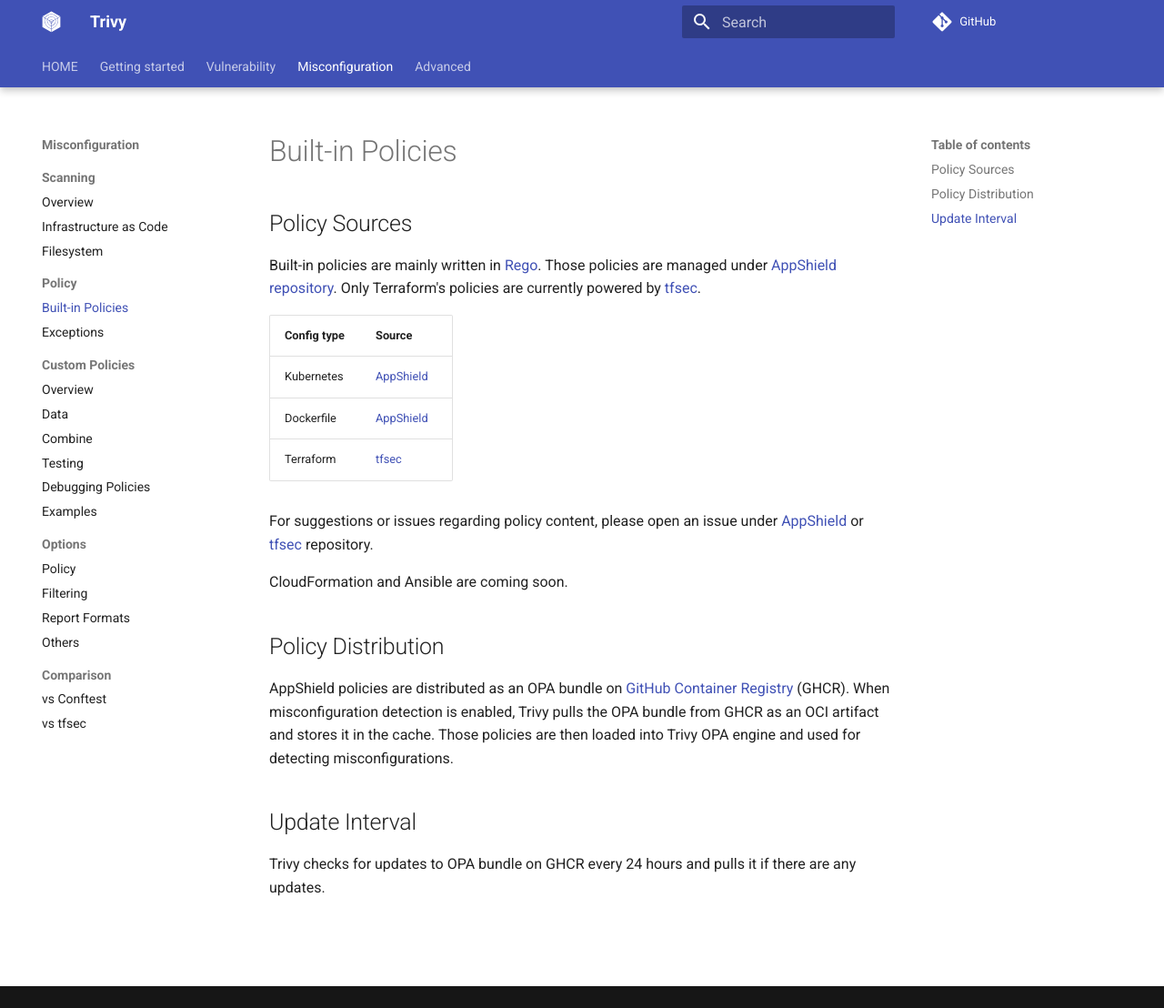
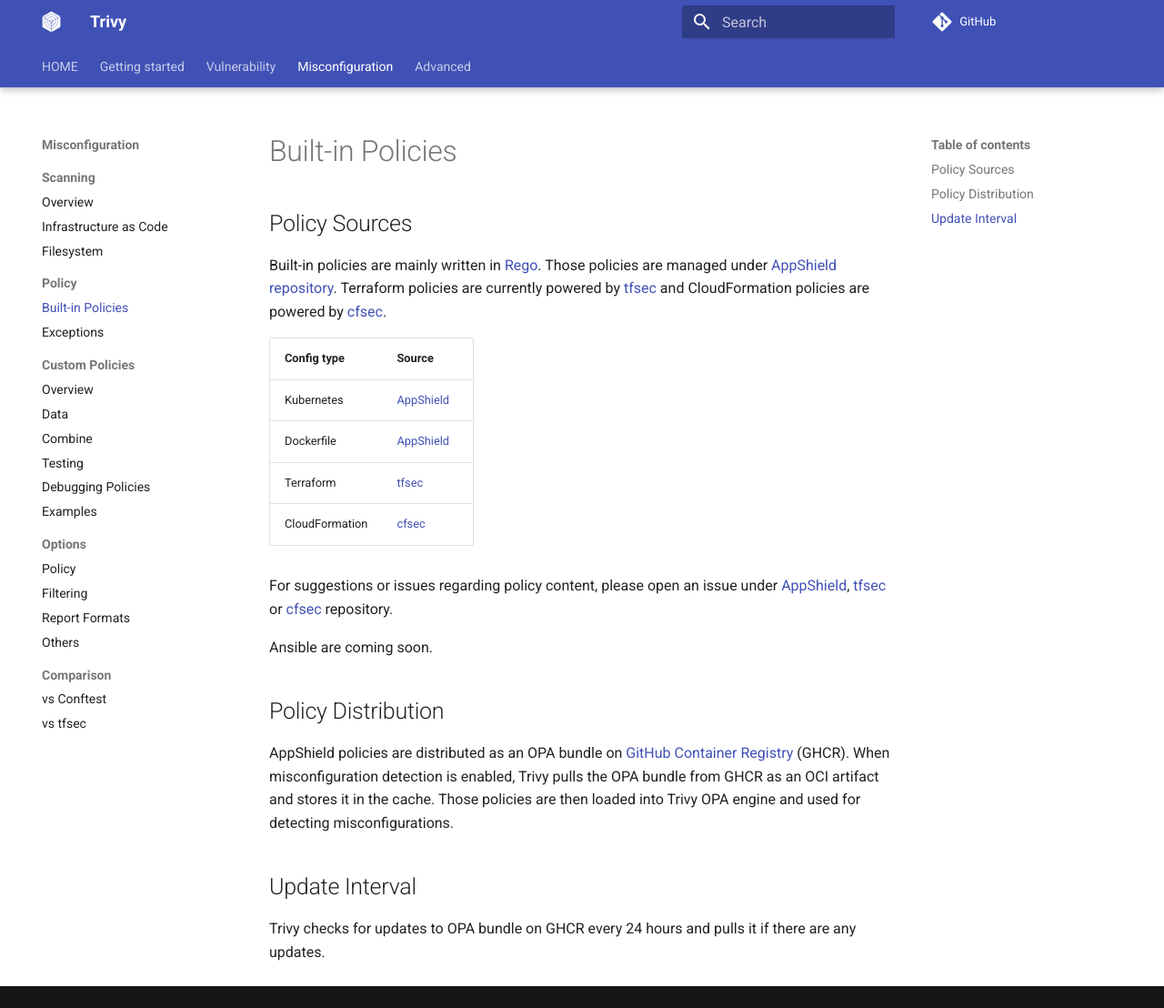
Before and after one commit to kaisenlinux/trivy, an MkDocs documentation site: the page built from docs/misconfiguration/policy/builtin.md, in a window 1280 px wide and 1108 px high. Shown: the whole window at 91% size. Built offline with MkDocs 1.6.1 and Material for MkDocs 9.7.7, drawn with Linux system fonts in a browser that asks for light colours; comment, search, counter and statistics services are not loaded; the version menu is left out.

Commit message:
Import 0.21.0 version

```diff
--- a/docs/misconfiguration/policy/builtin.md
+++ b/docs/misconfiguration/policy/builtin.md
@@ -4,17 +4,18 @@
 
 Built-in policies are mainly written in [Rego][rego].
 Those policies are managed under [AppShield repository][appshield].
-Only Terraform's policies are currently powered by [tfsec][tfsec].
+Terraform policies are currently powered by [tfsec][tfsec] and CloudFormation policies are powered by [cfsec][cfsec].
 
 | Config type    | Source                        |
 | ---------------| ----------------------------- |
 | Kubernetes     | [AppShield][kubernetes]       |
 | Dockerfile     | [AppShield][docker]           |
 | Terraform      | [tfsec][tfsec-checks]         |
+| CloudFormation | [cfsec][cfsec-checks]         |
 
-For suggestions or issues regarding policy content, please open an issue under [AppShield][appshield] or [tfsec][tfsec] repository.
+For suggestions or issues regarding policy content, please open an issue under [AppShield][appshield], [tfsec][tfsec] or [cfsec][cfsec] repository.
 
-CloudFormation and Ansible are coming soon.
+Ansible are coming soon.
 
 ## Policy Distribution
 AppShield policies are distributed as an OPA bundle on [GitHub Container Registry][ghcr] (GHCR).
@@ -29,7 +30,9 @@
 [kubernetes]: https://github.com/aquasecurity/appshield/tree/master/kubernetes
 [docker]: https://github.com/aquasecurity/appshield/tree/master/docker
 [tfsec-checks]: https://tfsec.dev/docs/aws/home/
-[tfsec]: https://github.com/tfsec/tfsec
+[tfsec]: https://github.com/aquasecurity/tfsec
+[cfsec-checks]: https://cfsec.dev/
+[cfsec]: https://github.com/aquasecurity/cfsec
 [ghcr]: https://github.com/aquasecurity/appshield/pkgs/container/appshield
 
 [dockerfile-bestpractice]: https://docs.docker.com/develop/develop-images/dockerfile_best-practices/
--- a/mkdocs.yml
+++ b/mkdocs.yml
@@ -76,6 +76,7 @@
           - CircleCI: advanced/integrations/circleci.md
           - Travis CI: advanced/integrations/travis-ci.md
           - GitLab CI: advanced/integrations/gitlab-ci.md
+          - Bitbucket Pipelines: advanced/integrations/bitbucket.md
           - AWS CodePipeline: advanced/integrations/aws-codepipeline.md
           - AWS Security Hub: advanced/integrations/aws-security-hub.md
       - Container Image:
@@ -92,6 +93,9 @@
       - Modes:
           - Standalone: advanced/modes/standalone.md
           - Client/Server: advanced/modes/client-server.md
+      - Community:
+          - Tools: advanced/community/tools.md
+          - References: advanced/community/references.md
       - Maintainer:
           - Help Wanted: advanced/contrib/help-wanted.md
           - Triage: advanced/contrib/triage.md
```
Also changed, not shown: docs/advanced/community/references.md (added, +19 -0 lines), docs/advanced/community/tools.md (added, +29 -0 lines), docs/advanced/integrations/bitbucket.md (added, +5 -0 lines), docs/getting-started/further.md (+0 -13 lines), docs/misconfiguration/iac.md (+8 -2 lines), 13 other files.
